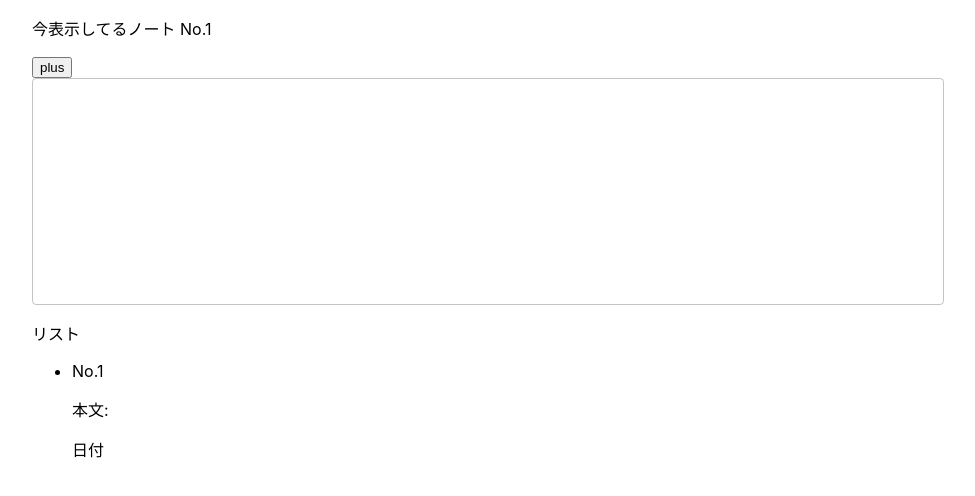
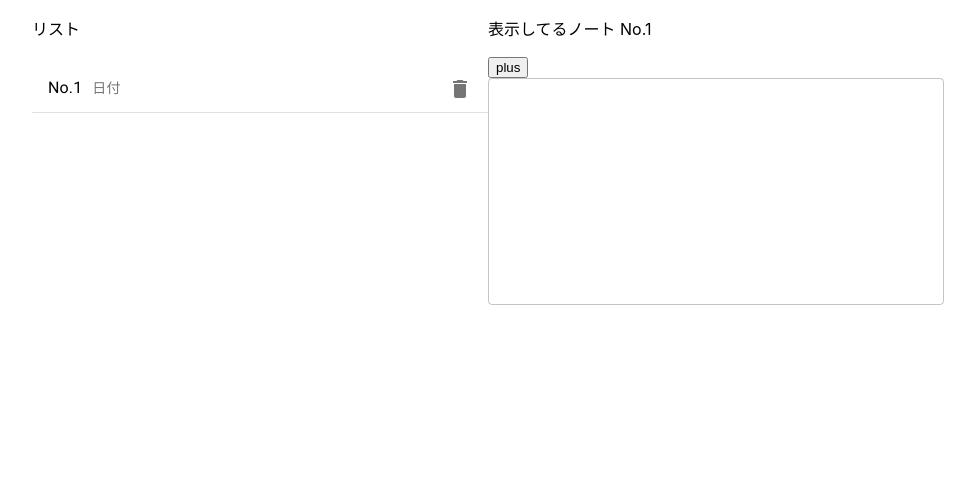
Before and after one commit to nkmrsts/note, a React (Create React App) app: page / in a window 1280 px wide. Both pictures are taken after a click on the button "plus". Shown: the top 496 px of the page, without its empty margins (152-1127 px from the left). Built offline with nearby package versions, Linux system fonts and the light colour scheme.

Commit message:
レイアウト調整、ノートを選択できるように

```diff
--- a/package.json
+++ b/package.json
@@ -4,6 +4,7 @@
   "private": true,
   "dependencies": {
     "@material-ui/core": "^4.1.1",
+    "@material-ui/icons": "^4.2.0",
     "@types/jest": "24.0.15",
     "@types/node": "12.0.8",
     "@types/react": "16.8.21",
--- a/src/App.tsx
+++ b/src/App.tsx
@@ -1,6 +1,14 @@
 import React, { Fragment,useState } from 'react'
 import Container from '@material-ui/core/Container';
 import TextField from '@material-ui/core/TextField'
+import Box from '@material-ui/core/Box'
+import List from '@material-ui/core/List'
+import ListItem from '@material-ui/core/ListItem'
+import ListItemText from '@material-ui/core/ListItemText'
+import ListItemSecondaryAction from '@material-ui/core/ListItemSecondaryAction'
+import IconButton from '@material-ui/core/IconButton'
+import DeleteIcon from '@material-ui/icons/Delete';
+
 import './App.css';
 
 interface Note {
@@ -12,7 +20,6 @@ const App: React.FC = () => {
   const [text, setText] = useState('')
   const [items, setItems] = useState<Note[]>([])
   const [currentNote, setCurrentNote] = useState(1)
-  console.log(items)
 
   const handleChange = (text: string) =>{
     setText(text)
@@ -20,7 +27,7 @@ const App: React.FC = () => {
   }
   const onUpDate = (id:number) => {
     if(items.length === 0) {
-      setItems([...items, { text, id }])
+      setItems([{ text, id }])
     }else {
       const index = items.findIndex(item => item.id === id)
       const _items = [...items]
@@ -33,23 +40,39 @@ const App: React.FC = () => {
     setItems([...items, { text:'', id: items.length + 1 }])
     setText('')
   }
+  const onSelect = (id:number) => {
+    if(currentNote === id) return
+    setCurrentNote(id)
+    const index = items.findIndex(item => item.id === id)
+    setText(items[index].text)
+  }
 
   return (
     <Fragment>
       <Container maxWidth="md">
-        <p>今表示してるノート No.{currentNote}</p>
-        <button onClick={onAdd}>plus</button>
-        <TextField value={text} onChange={e=>handleChange(e.target.value)} fullWidth multiline rows="10" variant="outlined" />
-        <p>リスト</p>
-        <ul>
-          {items.map((item,i)=> (
-            <li key={i}>
-              <p>No.{item.id}</p>
-              <p>本文:{item.text}</p>
-              <p>日付</p>
-            </li>
-          ))}
-        </ul>
+        <Box display="flex">
+          <Box flex="0 1 50%">
+            <p>リスト</p>
+            <List>
+              {items.map(item=> (
+              <ListItem style={{ cursor: 'pointer'}} key={item.id} divider onClick={()=>onSelect(item.id)}>
+                <ListItemText style={{ flex: '0 0 auto', marginRight: '10px' }} primary={`No.${item.id}`}/>
+                <ListItemText primary={item.text} secondary="日付" />
+                <ListItemSecondaryAction>
+                  <IconButton edge="end" aria-label="Delete">
+                    <DeleteIcon />
+                  </IconButton>
+                </ListItemSecondaryAction>
+              </ListItem>
+              ))}
+            </List>
+          </Box>
+          <Box flex="0 1 50%">
+            <p>表示してるノート No.{currentNote}</p>
+            <button onClick={onAdd}>plus</button>
+            <TextField value={text} onChange={e=>handleChange(e.target.value)} fullWidth multiline rows="10" variant="outlined" />
+          </Box>
+        </Box>
       </Container>
     </Fragment>
   );
```
